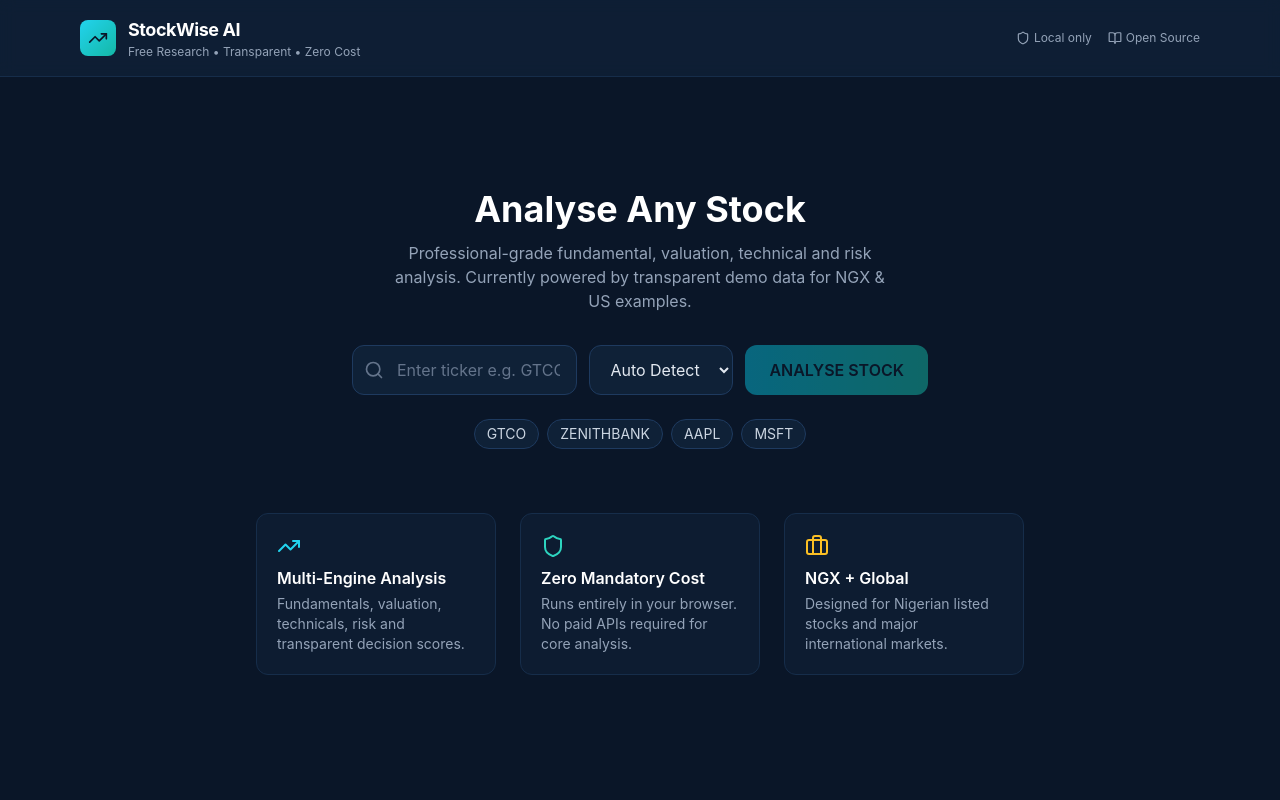
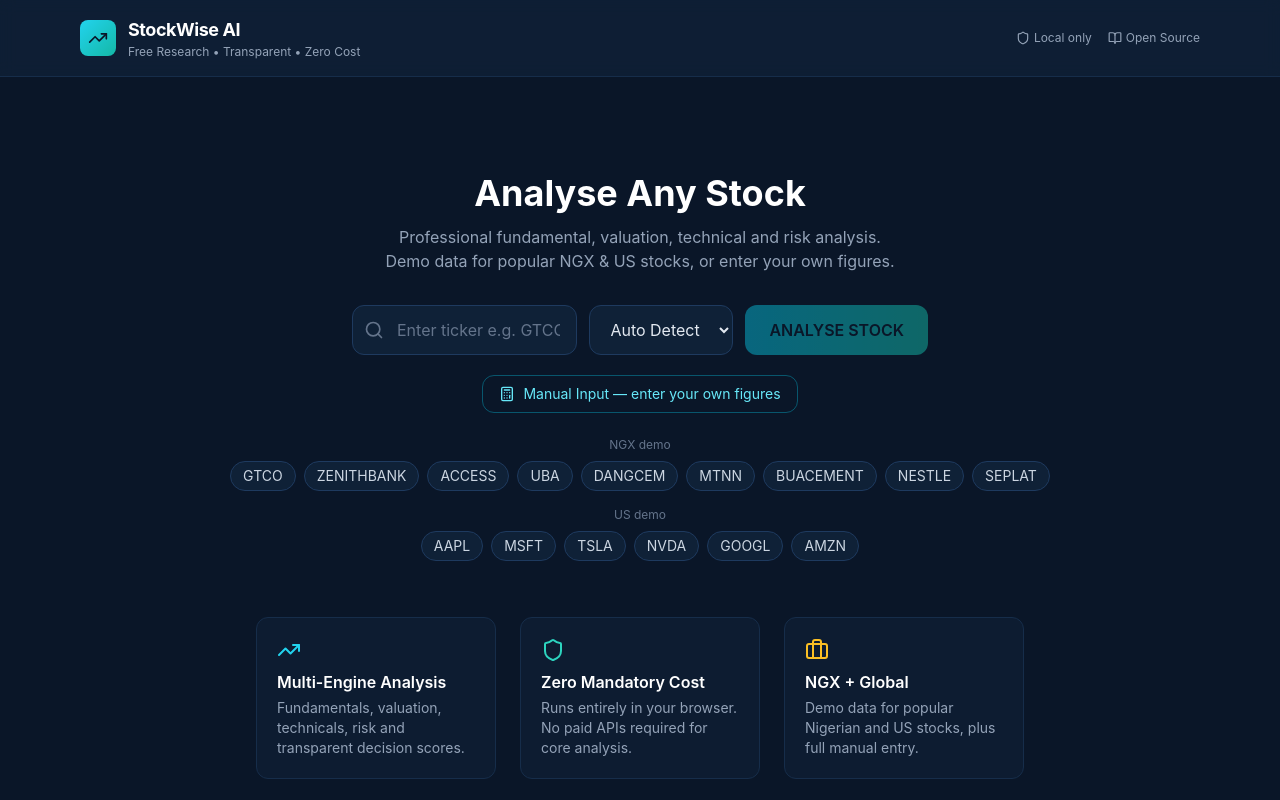
Before and after one commit to Adenkin/stockwise-ai-app, a React (Vite) app: page / in a window 1280 px wide. Shown: the top 800 px of the page. Built offline with nearby package versions, Linux system fonts and the light colour scheme; the HTML template or start-up script is replaced by a standard one.

Commit message:
Update App.tsx

```diff
--- a/src/App.tsx
+++ b/src/App.tsx
@@ -1,13 +1,18 @@
 import { useState } from 'react';
-import { Search, TrendingUp, Shield, BookOpen, Briefcase } from 'lucide-react';
+import { Search, TrendingUp, Shield, BookOpen, Briefcase, Calculator } from 'lucide-react';
 import { DemoProvider } from './providers/DemoProvider';
 import { analyseCompany } from './analysis/orchestrator';
 import { CompanyData } from './types/company';
 import { FullAnalysis } from './types/analysis';
 import { Dashboard } from './components/dashboard/Dashboard';
-import { formatPct, formatNumber } from './utils/math';
+import { ManualInput } from './components/manual/ManualInput';
 
 const provider = new DemoProvider();
+
+const DEMO_TICKERS = [
+  'GTCO', 'ZENITHBANK', 'ACCESS', 'UBA', 'DANGCEM', 'MTNN', 'BUACEMENT', 'NESTLE', 'SEPLAT',
+  'AAPL', 'MSFT', 'TSLA', 'NVDA', 'GOOGL', 'AMZN'
+];
 
 export default function App() {
   const [query, setQuery] = useState('');
@@ -16,6 +21,7 @@ export default function App() {
   const [error, setError] = useState<string | null>(null);
   const [company, setCompany] = useState<CompanyData | null>(null);
   const [analysis, setAnalysis] = useState<FullAnalysis | null>(null);
+  const [showManual, setShowManual] = useState(false);
 
   const handleAnalyse = async () => {
     if (!query.trim()) return;
@@ -26,7 +32,7 @@ export default function App() {
     try {
       const data = await provider.fetchCompany(query.trim(), market === 'Auto' ? undefined : market);
       if (!data) {
-        setError(`No data found for "${query}". Try GTCO, ZENITHBANK, AAPL or MSFT (demo mode).`);
+        setError(`No demo data for "${query}". Try one of the listed tickers, or use Manual Input to enter your own figures.`);
         return;
       }
       const result = analyseCompany(data);
@@ -39,9 +45,15 @@ export default function App() {
     }
   };
 
+  const handleManualSubmit = (data: CompanyData) => {
+    setShowManual(false);
+    setCompany(data);
+    setAnalysis(analyseCompany(data));
+    setError(null);
+  };
+
   return (
     <div className="min-h-screen bg-navy-900">
-      {/* Header */}
       <header className="border-b border-navy-700 bg-navy-800/80 backdrop-blur sticky top-0 z-50">
         <div className="max-w-6xl mx-auto px-4 py-4 flex items-center justify-between">
           <div className="flex items-center gap-3">
@@ -61,15 +73,12 @@ export default function App() {
       </header>
 
       <main className="max-w-6xl mx-auto px-4 py-8">
-        {/* Search Hero */}
         {!company && (
-          <section className="text-center py-12 sm:py-20">
-            <h2 className="text-3xl sm:text-4xl font-bold text-white mb-3">
-              Analyse Any Stock
-            </h2>
+          <section className="text-center py-10 sm:py-16">
+            <h2 className="text-3xl sm:text-4xl font-bold text-white mb-3">Analyse Any Stock</h2>
             <p className="text-slate-400 mb-8 max-w-lg mx-auto">
-              Professional-grade fundamental, valuation, technical and risk analysis.
-              Currently powered by transparent demo data for NGX & US examples.
+              Professional fundamental, valuation, technical and risk analysis.
+              Demo data for popular NGX & US stocks, or enter your own figures.
             </p>
 
             <div className="max-w-xl mx-auto flex flex-col sm:flex-row gap-3">
@@ -80,7 +89,7 @@ export default function App() {
                   value={query}
                   onChange={e => setQuery(e.target.value)}
                   onKeyDown={e => e.key === 'Enter' && handleAnalyse()}
-                  placeholder="Enter ticker e.g. GTCO, AAPL, MSFT"
+                  placeholder="Enter ticker e.g. GTCO, DANGCEM, AAPL"
                   className="w-full pl-11 pr-4 py-3 rounded-xl bg-navy-800 border border-navy-600 text-white placeholder-slate-500 focus:outline-none focus:ring-2 focus:ring-cyan-400/50 focus:border-cyan-400"
                 />
               </div>
@@ -104,8 +113,20 @@ export default function App() {
               </button>
             </div>
 
-            <div className="mt-6 flex flex-wrap justify-center gap-2 text-sm">
-              {['GTCO', 'ZENITHBANK', 'AAPL', 'MSFT'].map(t => (
+            <div className="mt-5">
+              <button
+                onClick={() => setShowManual(true)}
+                className="inline-flex items-center gap-2 px-4 py-2 rounded-xl border border-cyan-500/40 text-cyan-300 hover:bg-cyan-500/10 text-sm transition"
+              >
+                <Calculator className="w-4 h-4" />
+                Manual Input — enter your own figures
+              </button>
+            </div>
+
+            <div className="mt-6">
+              <p className="text-xs text-slate-500 mb-2">NGX demo</p>
+              <div className="flex flex-wrap justify-center gap-2 text-sm mb-4">
+                {['GTCO', 'ZENITHBANK', 'ACCESS', 'UBA', 'DANGCEM', 'MTNN', 'BUACEMENT', 'NESTLE', 'SEPLAT'].map(t => (
                   <button
                     key={t}
                     onClick={() => { setQuery(t); }}
@@ -115,6 +136,19 @@ export default function App() {
                   </button>
                 ))}
               </div>
+              <p className="text-xs text-slate-500 mb-2">US demo</p>
+              <div className="flex flex-wrap justify-center gap-2 text-sm">
+                {['AAPL', 'MSFT', 'TSLA', 'NVDA', 'GOOGL', 'AMZN'].map(t => (
+                  <button
+                    key={t}
+                    onClick={() => { setQuery(t); }}
+                    className="px-3 py-1 rounded-full bg-navy-800 border border-navy-600 text-slate-300 hover:border-cyan-400/50 hover:text-cyan-300 transition"
+                  >
+                    {t}
+                  </button>
+                ))}
+              </div>
+            </div>
 
             {error && (
               <div className="mt-6 max-w-xl mx-auto p-4 rounded-xl bg-red-900/30 border border-red-700 text-red-200 text-sm">
@@ -122,7 +156,7 @@ export default function App() {
               </div>
             )}
 
-            <div className="mt-16 grid grid-cols-1 sm:grid-cols-3 gap-6 text-left max-w-3xl mx-auto">
+            <div className="mt-14 grid grid-cols-1 sm:grid-cols-3 gap-6 text-left max-w-3xl mx-auto">
               <div className="p-5 rounded-xl bg-navy-800/60 border border-navy-700">
                 <TrendingUp className="w-6 h-6 text-cyan-400 mb-2" />
                 <h3 className="font-semibold text-white mb-1">Multi-Engine Analysis</h3>
@@ -136,13 +170,12 @@ export default function App() {
               <div className="p-5 rounded-xl bg-navy-800/60 border border-navy-700">
                 <Briefcase className="w-6 h-6 text-amber-400 mb-2" />
                 <h3 className="font-semibold text-white mb-1">NGX + Global</h3>
-                <p className="text-sm text-slate-400">Designed for Nigerian listed stocks and major international markets.</p>
+                <p className="text-sm text-slate-400">Demo data for popular Nigerian and US stocks, plus full manual entry.</p>
               </div>
             </div>
           </section>
         )}
 
-        {/* Results */}
         {company && analysis && (
           <Dashboard
             company={company}
@@ -157,6 +190,10 @@ export default function App() {
         <p className="mt-1">All classifications are model outputs based on available data and transparent rules. You make the final decision.</p>
         <p className="mt-2">© 2026 StockWise AI — Open Source • GitHub Pages</p>
       </footer>
+
+      {showManual && (
+        <ManualInput onSubmit={handleManualSubmit} onCancel={() => setShowManual(false)} />
+      )}
     </div>
   );
 }
```
Lines whose indentation alone changed are shown as unchanged.
